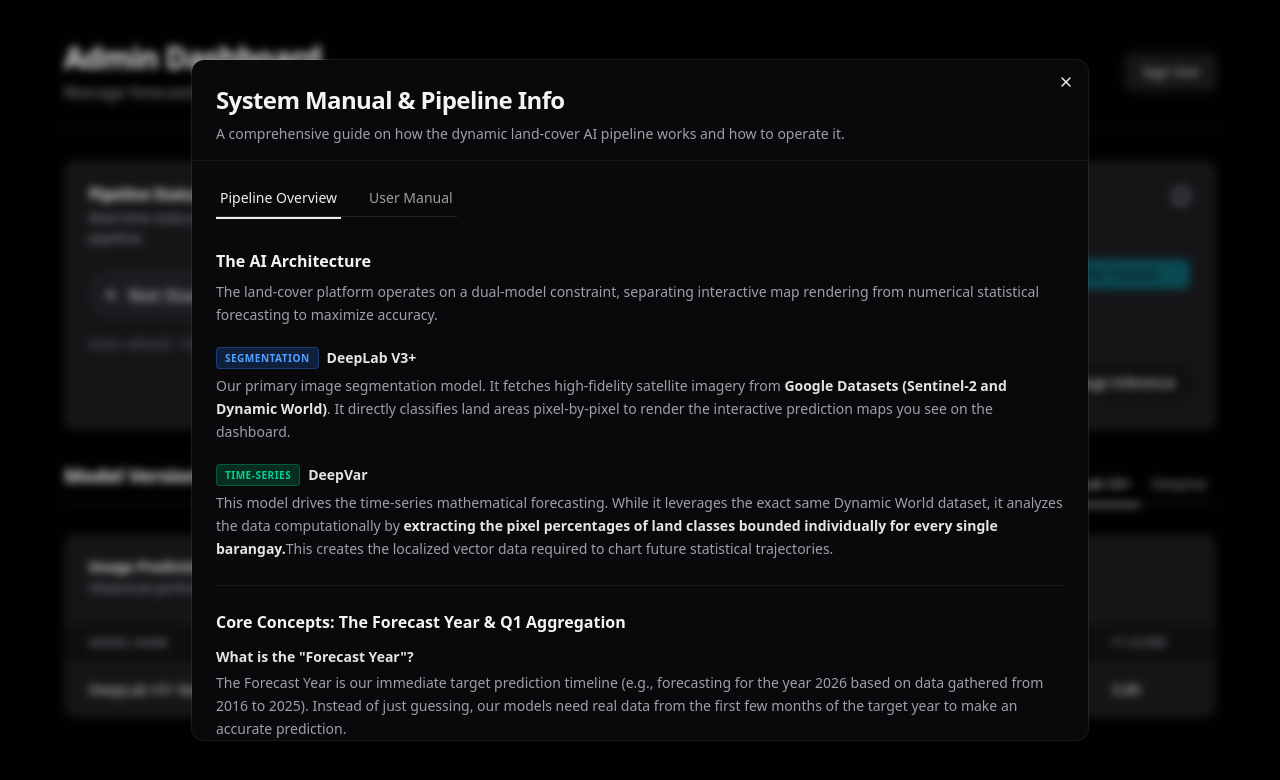
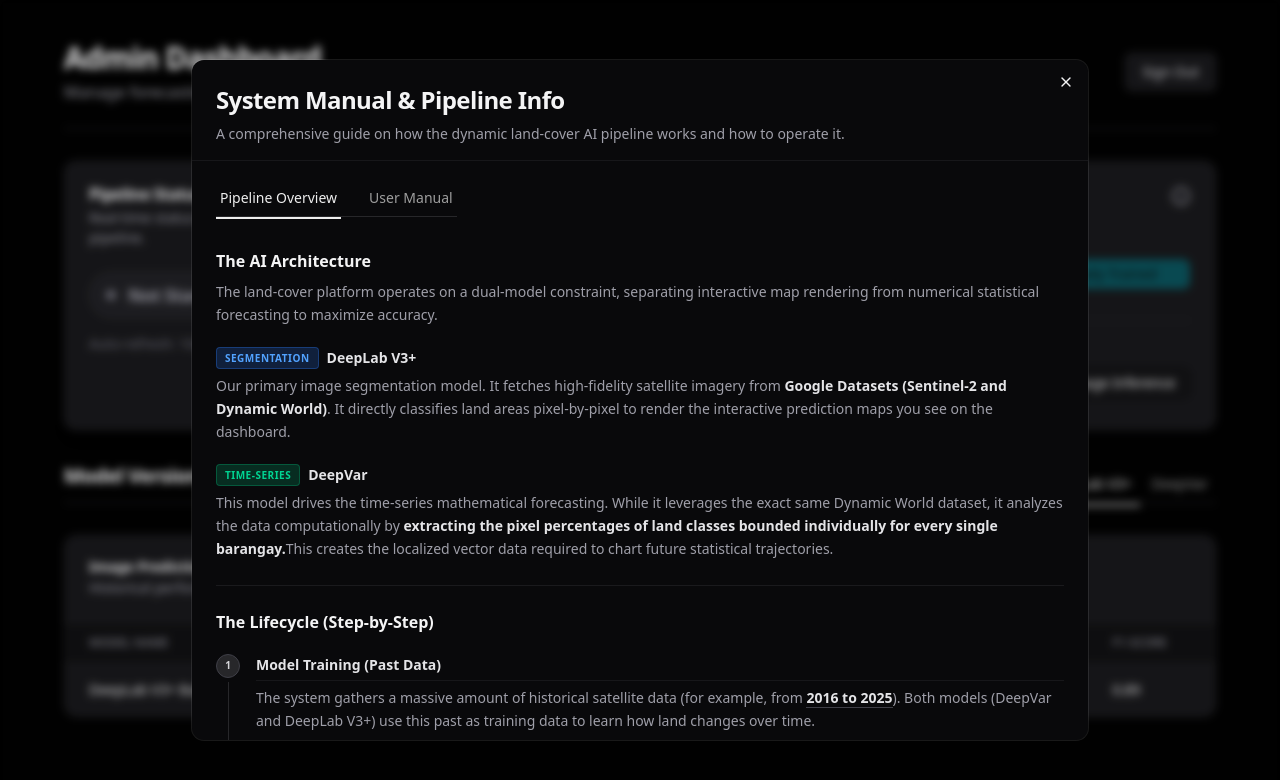
Before and after one commit to The-Leonardos/land-cover-mapping-frontend, a Next.js app: page /admin in a window 1280 px wide. Both pictures are taken after a click on the button "Pipeline Information". Shown: the top 780 px of the page. Built offline with nearby package versions, Linux system fonts and the light colour scheme.

Commit message:
feat: updated pipeline

```diff
--- a/src/app/(admin)/_components/info-dialog.tsx
+++ b/src/app/(admin)/_components/info-dialog.tsx
@@ -70,18 +70,57 @@ export default function InfoDialog({ trigger }: { trigger: React.ReactNode }) {
                 <hr className="border-zinc-800/60" />
 
                 <section>
-                  <h4 className="font-semibold text-zinc-100 text-base mb-3">Core Concepts: The Forecast Year & Q1 Aggregation</h4>
-                  <div className="space-y-4 text-zinc-400">
-                    <p>
-                      <strong className="text-zinc-200 block mb-1">What is the "Forecast Year"?</strong>
-                      The Forecast Year is our immediate target prediction timeline (e.g., forecasting for the year 2026 based on data gathered from 2016 to 2025). Instead of just guessing, our models need real data from the first few months of the target year to make an accurate prediction.
-                    </p>
-                    <p>
-                      <strong className="text-zinc-200 block mb-1">Why are maps unavailable during Quarter 1 of the Forecast Year?</strong>
-                        To generate an accurate and reliable map, the DeepLab V3+ model requires high-quality, cloud-free satellite imagery. As a result, the system gathers real satellite data throughout <strong className="text-zinc-200">Quarter 1 (January to March)</strong>.
-                        Since the model depends on the completion of Quarter 1 to collect sufficient data, the forecast year map remains locked during this period and displays a fallback message. The final map prediction can only be produced once Quarter 1 has concluded and all necessary images have been obtained.
-                        These collected images are then used as input for the DeepLab V3+ model to generate the final map prediction for the forecast year.
-                    </p>
+                  <h4 className="font-semibold text-zinc-100 text-base mb-5">The Lifecycle (Step-by-Step)</h4>
+                  <div className="space-y-2">
+
+                    {/* Step 1 */}
+                    <div className="flex gap-4">
+                      <div className="flex flex-col items-center">
+                        <div className="w-6 h-6 rounded-full bg-zinc-800 border border-zinc-700 flex items-center justify-center text-[10px] font-bold text-zinc-300 shrink-0">1</div>
+                        <div className="w-px h-full bg-zinc-800 my-1"></div>
+                      </div>
+                      <div className="pb-4">
+                        <h5 className="font-semibold text-zinc-200 mb-1 border-b border-zinc-800/50 pb-1">Model Training (Past Data)</h5>
+                        <p className="text-zinc-400 mt-1.5">
+                          The system gathers a massive amount of historical satellite data (for example, from <strong className="text-zinc-200 border-b border-zinc-700">2016 to 2025</strong>). Both models (DeepVar and DeepLab V3+) use this past as training data to learn how land changes over time.
+                        </p>
+                      </div>
+                    </div>
+
+                    {/* Step 2 */}
+                    <div className="flex gap-4">
+                      <div className="flex flex-col items-center">
+                        <div className="w-6 h-6 rounded-full bg-zinc-800 border border-zinc-700 flex items-center justify-center text-[10px] font-bold text-zinc-300 shrink-0">2</div>
+                        <div className="w-px h-full bg-zinc-800 my-1"></div>
+                      </div>
+                      <div className="pb-4">
+                        <h5 className="font-semibold text-zinc-200 mb-1 border-b border-zinc-800/50 pb-1">Q1 Image Collection (Forecast Year)</h5>
+                        <p className="text-zinc-400 mt-1.5">
+                          The target Forecast Year (e.g., <strong className="text-zinc-200 border-b border-zinc-700">2026</strong>) arrives. Instead of just guessing what will happen, the pipeline collects high-quality, cloud-free satellite imagery as <strong className="text-zinc-300">Quarter 1 (January to March)</strong> physically passes. Because it is actively waiting to collect these real-world images, the forecast map stays locked.
+                        </p>
+                      </div>
+                    </div>
+
+                    {/* Step 3 */}
+                    <div className="flex gap-4">
+                      <div className="flex flex-col items-center">
+                        <div className="w-6 h-6 rounded-full bg-zinc-800 border border-zinc-700 flex items-center justify-center text-[10px] font-bold text-zinc-300 shrink-0">3</div>
+                        <div className="w-px h-full bg-transparent my-1"></div>
+                      </div>
+                      <div className="pb-1">
+                        <h5 className="font-semibold text-zinc-200 mb-1 border-b border-zinc-800/50 pb-1">Inference & Cycle Repeat</h5>
+                        <p className="text-zinc-400 mt-1.5">
+                          Once Quarter 1 of Forecast Year officially ends, the system takes the collected Q1 images and feeds them into the trained DeepLab model as a base input. The model uses this input to predict and render the final map for the rest of the forecast year, unlocking your dashboard! When the next year rolls around, the entire cycle repeats.
+                        </p>
+                        <p className="text-zinc-400 mt-1.5 mb-2">
+                          {`Example: 2015 - 2025 (training years) -> 2026 (forecast year)`}
+                        </p>
+                        <p className="p-3 bg-zinc-950/80 rounded border border-zinc-800/50 text-sm text-zinc-400 mt-3">
+                          <strong className="text-zinc-200">The Cycle Continues:</strong> When it's time to predict the next year (2027), the old forecast year (2026) simply becomes part of our past training data—meaning the new training data spans from <strong className="text-zinc-200">2016 all the way to 2026</strong>. The system will then lock again to wait for <strong className="text-zinc-200">Q1 of 2027</strong> to collect fresh image inputs to predict the 2027 map. This continuous cycle repeats automatically for all the years to come!
+                        </p>
+                      </div>
+                    </div>
+
                   </div>
                 </section>
 
@@ -116,7 +155,7 @@ export default function InfoDialog({ trigger }: { trigger: React.ReactNode }) {
                   </h4>
                   <div className="pl-7 space-y-2 text-zinc-400">
                     <p><strong className="text-zinc-200">Unlock Condition:</strong> Available on or after <strong className="text-zinc-200">April 1st at 12:00 AM UTC</strong>.</p>
-                    <p><strong className="text-zinc-200">Prerequisite:</strong> Both AI models must already have a "Trained" status.</p>
+                    <p><strong className="text-zinc-200">Prerequisite:</strong> Both models (DeepVar and DeepLab V3+) must already have a "Trained" status.</p>
                     <p>
                       <strong className="text-zinc-200">Action Overview:</strong> By April 1st, the system has successfully collected all the Quarter 1 (Q1) satellite images. Clicking this button takes those newly gathered Q1 images and feeds them into the trained DeepLab model. The model then uses these Q1 images as the base input (the inference image) to predict and generate the final map for the rest of the forecast year. Once finished, the dashboard map will be unlocked for users to view.
                     </p>
```
